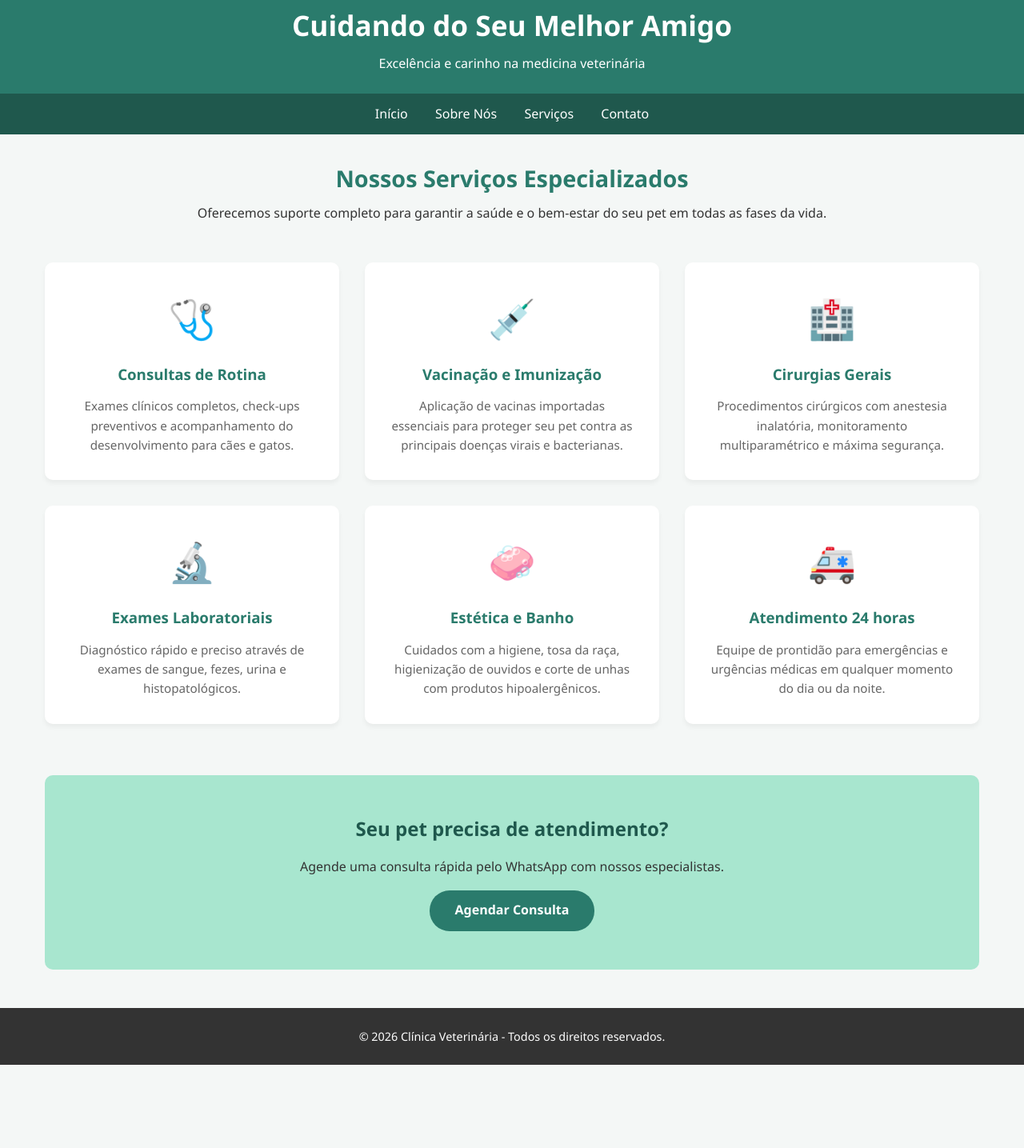
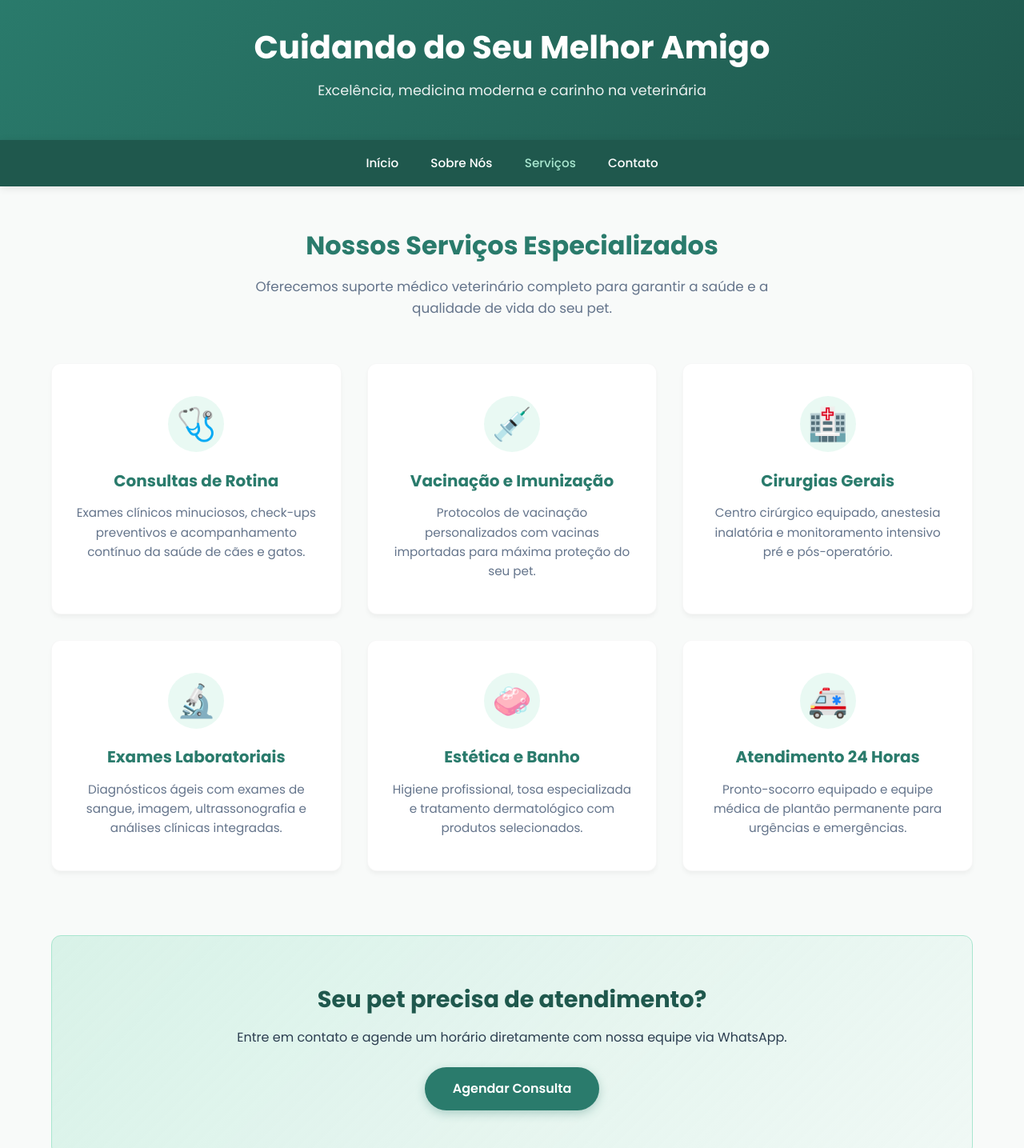
Before and after one commit to djulymaisa15/sivetpet, a plain HTML site: page serviços.html in a window 1280 px wide. Shown: the part 21-1456 px from the top of the page at 80% size. Before the commit the page ends 1352 px from the top, so only its background shows below. Drawn offline with Linux system fonts and the light colour scheme.

Commit message:
Update serviços.html

```diff
--- a/serviços.html
+++ b/serviços.html
@@ -3,85 +3,125 @@
 <head>
     <meta charset="UTF-8">
     <meta name="viewport" content="width=device-width, initial-scale=1.0">
+    <meta name="description" content="Conheça os serviços da nossa clínica veterinária: consultas, vacinas, cirurgias, exames e atendimento 24h.">
     <title>Nossos Serviços | Clínica Veterinária</title>
+
+    <link rel="preconnect" href="https://fonts.googleapis.com">
+    <link rel="preconnect" href="https://fonts.gstatic.com" crossorigin>
+    <link href="https://fonts.googleapis.com/css2?family=Poppins:wght@400;500;600;700&display=swap" rel="stylesheet">
+
     <style>
-        /* Estilos Globais e Reseta de Borda */
+        /* Variáveis de Cores e Estilos Globais */
+        :root {
+            --primary-color: #2a7b6c;
+            --primary-dark: #1f584d;
+            --accent-color: #a8e6cf;
+            --bg-color: #f8faf9;
+            --card-bg: #ffffff;
+            --text-main: #2c3e50;
+            --text-muted: #64748b;
+            --shadow-sm: 0 4px 6px -1px rgba(0, 0, 0, 0.05);
+            --shadow-lg: 0 10px 25px -5px rgba(0, 0, 0, 0.1);
+            --radius: 12px;
+        }
+
         * {
             margin: 0;
             padding: 0;
             box-sizing: border-box;
-            font-family: 'Segoe UI', Tahoma, Geneva, Verdana, sans-serif;
+            font-family: 'Poppins', sans-serif;
         }
 
         body {
-            background-color: #f4f7f6;
-            color: #333;
+            background-color: var(--bg-color);
+            color: var(--text-main);
             line-height: 1.6;
         }
 
         /* Cabeçalho */
         header {
-            background-color: #2a7b6c;
+            background: linear-gradient(135deg, var(--primary-color), var(--primary-dark));
             color: white;
-            padding: 1.5rem 2rem;
+            padding: 3rem 1.5rem;
             text-align: center;
         }
 
         header h1 {
-            font-size: 2.2rem;
+            font-size: 2.5rem;
+            font-weight: 700;
             margin-bottom: 0.5rem;
+        }
+
+        header p {
+            font-size: 1.1rem;
+            opacity: 0.9;
+            font-weight: 400;
         }
 
         /* Navegação */
         nav {
-            background-color: #1f584d;
-            padding: 0.8rem;
+            background-color: var(--primary-dark);
+            padding: 1rem;
             text-align: center;
+            position: sticky;
+            top: 0;
+            z-index: 100;
+            box-shadow: 0 2px 10px rgba(0,0,0,0.1);
         }
 
         nav a {
             color: white;
             text-decoration: none;
-            margin: 0 15px;
+            margin: 0 18px;
             font-weight: 500;
-            transition: color 0.3s;
+            font-size: 0.95rem;
+            transition: color 0.2s ease;
         }
 
-        nav a:hover {
-            color: #a8e6cf;
+        nav a:hover,
+        nav a.active {
+            color: var(--accent-color);
         }
 
-        /* Seção Principal de Serviços */
+        /* Seção Principal */
         .container {
             max-width: 1200px;
-            margin: 2rem auto;
-            padding: 0 1rem;
+            margin: 3rem auto;
+            padding: 0 1.5rem;
         }
 
         .intro {
             text-align: center;
-            margin-bottom: 3rem;
+            max-width: 700px;
+            margin: 0 auto 3.5rem auto;
         }
 
         .intro h2 {
-            color: #2a7b6c;
-            font-size: 1.8rem;
-            margin-bottom: 0.5rem;
+            color: var(--primary-color);
+            font-size: 2rem;
+            margin-bottom: 0.8rem;
         }
 
+        .intro p {
+            color: var(--text-muted);
+            font-size: 1.05rem;
+        }
+
+        /* Grid de Serviços */
         .services-grid {
             display: grid;
-            grid-template-columns: repeat(auto-fit, minmax(280px, 1fr));
+            grid-template-columns: repeat(auto-fit, minmax(300px, 1fr));
             gap: 2rem;
         }
 
         /* Cards de Serviços */
         .service-card {
-            background-color: white;
-            border-radius: 10px;
-            padding: 2rem;
-            box-shadow: 0 4px 6px rgba(0, 0, 0, 0.05);
-            transition: transform 0.3s, box-shadow 0.3s;
+            background-color: var(--card-bg);
+            border-radius: var(--radius);
+            padding: 2.5rem 1.8rem;
+            box-shadow: var(--shadow-sm);
+            border: 1px solid rgba(0, 0, 0, 0.03);
+            transition: transform 0.3s ease, box-shadow 0.3s ease;
             display: flex;
             flex-direction: column;
             align-items: center;
@@ -89,63 +129,95 @@
         }
 
         .service-card:hover {
-            transform: translateY(-5px);
-            box-shadow: 0 8px 15px rgba(0, 0, 0, 0.1);
+            transform: translateY(-8px);
+            box-shadow: var(--shadow-lg);
         }
 
         .service-icon {
-            font-size: 3rem;
-            margin-bottom: 1rem;
+            font-size: 2.5rem;
+            background-color: rgba(168, 230, 207, 0.25);
+            width: 70px;
+            height: 70px;
+            display: flex;
+            align-items: center;
+            justify-content: center;
+            border-radius: 50%;
+            margin-bottom: 1.2rem;
         }
 
         .service-card h3 {
-            color: #2a7b6c;
+            color: var(--primary-color);
+            font-size: 1.25rem;
             margin-bottom: 0.8rem;
         }
 
         .service-card p {
-            color: #666;
+            color: var(--text-muted);
             font-size: 0.95rem;
+            line-height: 1.6;
         }
 
         /* Call to Action (Agendamento) */
         .cta-section {
-            background-color: #a8e6cf;
+            background: linear-gradient(135deg, rgba(168, 230, 207, 0.4), rgba(168, 230, 207, 0.1));
+            border: 1px solid var(--accent-color);
             text-align: center;
-            padding: 3rem 1rem;
-            margin-top: 4rem;
-            border-radius: 10px;
+            padding: 3.5rem 1.5rem;
+            margin-top: 5rem;
+            border-radius: var(--radius);
         }
 
         .cta-section h2 {
-            color: #1f584d;
-            margin-bottom: 1rem;
+            color: var(--primary-dark);
+            font-size: 1.8rem;
+            margin-bottom: 0.8rem;
+        }
+
+        .cta-section p {
+            color: var(--text-main);
+            font-size: 1rem;
         }
 
         .cta-btn {
-            display: inline-block;
-            background-color: #2a7b6c;
+            display: inline-flex;
+            align-items: center;
+            gap: 0.5rem;
+            background-color: var(--primary-color);
             color: white;
-            padding: 0.8rem 2rem;
-            border-radius: 25px;
+            padding: 0.9rem 2.2rem;
+            border-radius: 30px;
             text-decoration: none;
-            font-weight: bold;
-            margin-top: 1rem;
-            transition: background-color 0.3s;
+            font-weight: 600;
+            margin-top: 1.5rem;
+            box-shadow: 0 4px 12px rgba(42, 123, 108, 0.3);
+            transition: background-color 0.2s ease, transform 0.2s ease;
         }
 
         .cta-btn:hover {
-            background-color: #1f584d;
+            background-color: var(--primary-dark);
+            transform: scale(1.03);
         }
 
         /* Rodapé */
         footer {
-            background-color: #333;
-            color: white;
+            background-color: #1e293b;
+            color: #94a3b8;
             text-align: center;
-            padding: 1.5rem;
-            margin-top: 3rem;
+            padding: 2rem 1rem;
+            margin-top: 4rem;
             font-size: 0.9rem;
+        }
+
+        /* Responsividade */
+        @media (max-width: 600px) {
+            header h1 {
+                font-size: 1.8rem;
+            }
+
+            nav a {
+                display: inline-block;
+                margin: 5px 10px;
+            }
         }
     </style>
 </head>
@@ -153,13 +225,13 @@
 
     <header>
         <h1>Cuidando do Seu Melhor Amigo</h1>
-        <p>Excelência e carinho na medicina veterinária</p>
+        <p>Excelência, medicina moderna e carinho na veterinária</p>
     </header>
 
-    <nav>
+    <nav aria-label="Navegação Principal">
         <a href="index.html">Início</a>
         <a href="sobre.html">Sobre Nós</a>
-        <a href="servicos.html">Serviços</a>
+        <a href="servicos.html" class="active">Serviços</a>
         <a href="contato.html">Contato</a>
     </nav>
 
@@ -167,53 +239,55 @@
 
         <section class="intro">
             <h2>Nossos Serviços Especializados</h2>
-            <p>Oferecemos suporte completo para garantir a saúde e o bem-estar do seu pet em todas as fases da vida.</p>
+            <p>Oferecemos suporte médico veterinário completo para garantir a saúde e a qualidade de vida do seu pet.</p>
         </section>
 
         <section class="services-grid">
 
-            <div class="service-card">
-                <div class="service-icon">🩺</div>
+            <article class="service-card">
+                <div class="service-icon" aria-hidden="true">🩺</div>
                 <h3>Consultas de Rotina</h3>
-                <p>Exames clínicos completos, check-ups preventivos e acompanhamento do desenvolvimento para cães e gatos.</p>
-            </div>
+                <p>Exames clínicos minuciosos, check-ups preventivos e acompanhamento contínuo da saúde de cães e gatos.</p>
+            </article>
 
-            <div class="service-card">
-                <div class="service-icon">💉</div>
+            <article class="service-card">
+                <div class="service-icon" aria-hidden="true">💉</div>
                 <h3>Vacinação e Imunização</h3>
-                <p>Aplicação de vacinas importadas essenciais para proteger seu pet contra as principais doenças virais e bacterianas.</p>
-            </div>
+                <p>Protocolos de vacinação personalizados com vacinas importadas para máxima proteção do seu pet.</p>
+            </article>
 
-            <div class="service-card">
-                <div class="service-icon">🏥</div>
+            <article class="service-card">
+                <div class="service-icon" aria-hidden="true">🏥</div>
                 <h3>Cirurgias Gerais</h3>
-                <p>Procedimentos cirúrgicos com anestesia inalatória, monitoramento multiparamétrico e máxima segurança.</p>
-            </div>
+                <p>Centro cirúrgico equipado, anestesia inalatória e monitoramento intensivo pré e pós-operatório.</p>
+            </article>
 
-            <div class="service-card">
-                <div class="service-icon">🔬</div>
+            <article class="service-card">
+                <div class="service-icon" aria-hidden="true">🔬</div>
                 <h3>Exames Laboratoriais</h3>
-                <p>Diagnóstico rápido e preciso através de exames de sangue, fezes, urina e histopatológicos.</p>
-            </div>
+                <p>Diagnósticos ágeis com exames de sangue, imagem, ultrassonografia e análises clínicas integradas.</p>
+            </article>
 
-            <div class="service-card">
-                <div class="service-icon">🧼</div>
+            <article class="service-card">
+                <div class="service-icon" aria-hidden="true">🧼</div>
                 <h3>Estética e Banho</h3>
-                <p>Cuidados com a higiene, tosa da raça, higienização de ouvidos e corte de unhas com produtos hipoalergênicos.</p>
-            </div>
+                <p>Higiene profissional, tosa especializada e tratamento dermatológico com produtos selecionados.</p>
+            </article>
 
-            <div class="service-card">
-                <div class="service-icon">🚑</div>
-                <h3>Atendimento 24 horas</h3>
-                <p>Equipe de prontidão para emergências e urgências médicas em qualquer momento do dia ou da noite.</p>
-            </div>
+            <article class="service-card">
+                <div class="service-icon" aria-hidden="true">🚑</div>
+                <h3>Atendimento 24 Horas</h3>
+                <p>Pronto-socorro equipado e equipe médica de plantão permanente para urgências e emergências.</p>
+            </article>
 
         </section>
 
         <section class="cta-section">
             <h2>Seu pet precisa de atendimento?</h2>
-            <p>Agende uma consulta rápida pelo WhatsApp com nossos especialistas.</p>
-            <a href="https://wa.me/5500000000000" class="cta-btn" target="_blank">Agendar Consulta</a>
+            <p>Entre em contato e agende um horário diretamente com nossa equipe via WhatsApp.</p>
+            <a href="https://wa.me/5500000000000" class="cta-btn" target="_blank" rel="noopener noreferrer">
+                <span>Agendar Consulta</span>
+            </a>
         </section>
 
     </main>
@@ -224,3 +298,4 @@
 
 </body>
 </html>
+</html>
```
